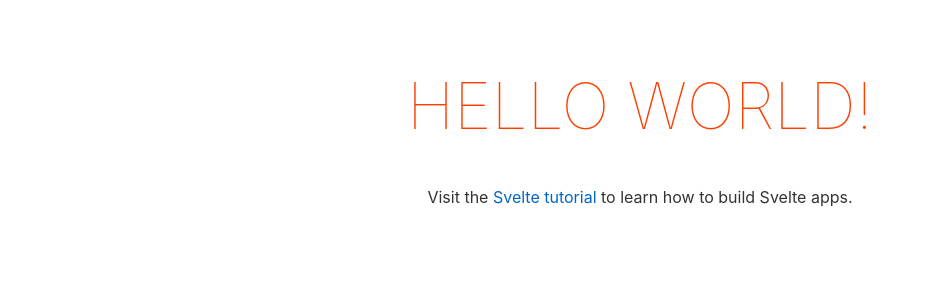
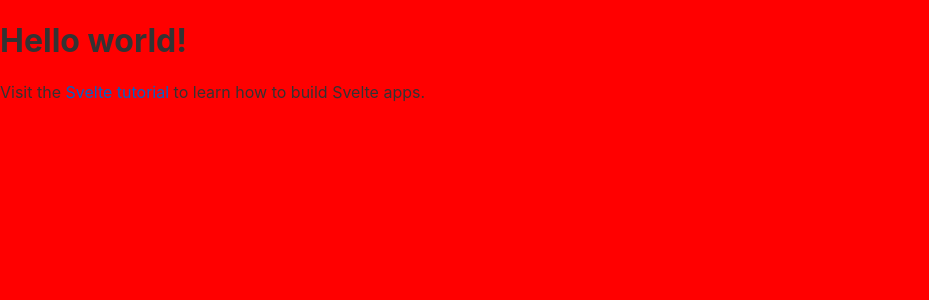
Before and after one commit to geceba/anime-news-and-stuff, a Svelte app: page / in a window 1280 px wide. Shown: the top 300 px of the page, without its empty margins (0-929 px from the left). Built offline with nearby package versions, Linux system fonts and the light colour scheme.

Commit message:
added scss

```diff
--- a/package.json
+++ b/package.json
@@ -9,11 +9,14 @@
   "devDependencies": {
     "@rollup/plugin-commonjs": "11.0.2",
     "@rollup/plugin-node-resolve": "^7.0.0",
+    "autoprefixer": "^9.7.6",
+    "node-sass": "^4.14.0",
     "rollup": "^1.20.0",
     "rollup-plugin-livereload": "^1.0.0",
     "rollup-plugin-svelte": "^5.0.3",
     "rollup-plugin-terser": "^5.1.2",
-    "svelte": "^3.0.0"
+    "svelte": "^3.0.0",
+    "svelte-preprocess": "^3.7.4"
   },
   "dependencies": {
     "sirv-cli": "^0.4.4"
--- a/rollup.config.js
+++ b/rollup.config.js
@@ -3,8 +3,17 @@ import resolve from '@rollup/plugin-node-resolve';
 import commonjs from '@rollup/plugin-commonjs';
 import livereload from 'rollup-plugin-livereload';
 import { terser } from 'rollup-plugin-terser';
+import sveltePreprocess from 'svelte-preprocess';
 
 const production = !process.env.ROLLUP_WATCH;
+const preprocess = sveltePreprocess ({
+	scss: {
+	  includePaths: ['src'],
+	},
+	postcss: {
+	  plugins: [require ('autoprefixer')],
+	},
+  });
 
 export default {
 	input: 'src/main.js',
@@ -20,9 +29,10 @@ export default {
 			dev: !production,
 			// we'll extract any component CSS out into
 			// a separate file - better for performance
-			css: css => {
+			css: (css) => {
 				css.write('public/build/bundle.css');
-			}
+			},
+			preprocess
 		}),
 
 		// If you have external dependencies installed from
@@ -32,7 +42,7 @@ export default {
 		// https://github.com/rollup/plugins/tree/master/packages/commonjs
 		resolve({
 			browser: true,
-			dedupe: ['svelte']
+			dedupe: [ 'svelte' ]
 		}),
 		commonjs(),
 
@@ -61,8 +71,8 @@ function serve() {
 			if (!started) {
 				started = true;
 
-				require('child_process').spawn('npm', ['run', 'start', '--', '--dev'], {
-					stdio: ['ignore', 'inherit', 'inherit'],
+				require('child_process').spawn('npm', [ 'run', 'start', '--', '--dev' ], {
+					stdio: [ 'ignore', 'inherit', 'inherit' ],
 					shell: true
 				});
 			}
--- a/src/App.svelte
+++ b/src/App.svelte
@@ -7,24 +7,6 @@
 	<p>Visit the <a href="https://svelte.dev/tutorial">Svelte tutorial</a> to learn how to build Svelte apps.</p>
 </main>
 
-<style>
-	main {
-		text-align: center;
-		padding: 1em;
-		max-width: 240px;
-		margin: 0 auto;
-	}
-
-	h1 {
-		color: #ff3e00;
-		text-transform: uppercase;
-		font-size: 4em;
-		font-weight: 100;
-	}
-
-	@media (min-width: 640px) {
-		main {
-			max-width: none;
-		}
-	}
+<style lang="scss" global>
+ @import "./styles/global.scss";
 </style>
--- /dev/null
+++ b/src/styles/global.scss
@@ -0,0 +1,10 @@
+@import "./theme.scss";
+* {
+	box-sizing: border-box;
+}
+html,
+body {
+	margin: 0;
+    padding: 0;
+    background: red;
+}
--- /dev/null
+++ b/src/styles/theme.scss
@@ -0,0 +1 @@
+$main-color: blue;
```
Also changed, not shown: 1 other file (tests, documents, lock files or other folders).
